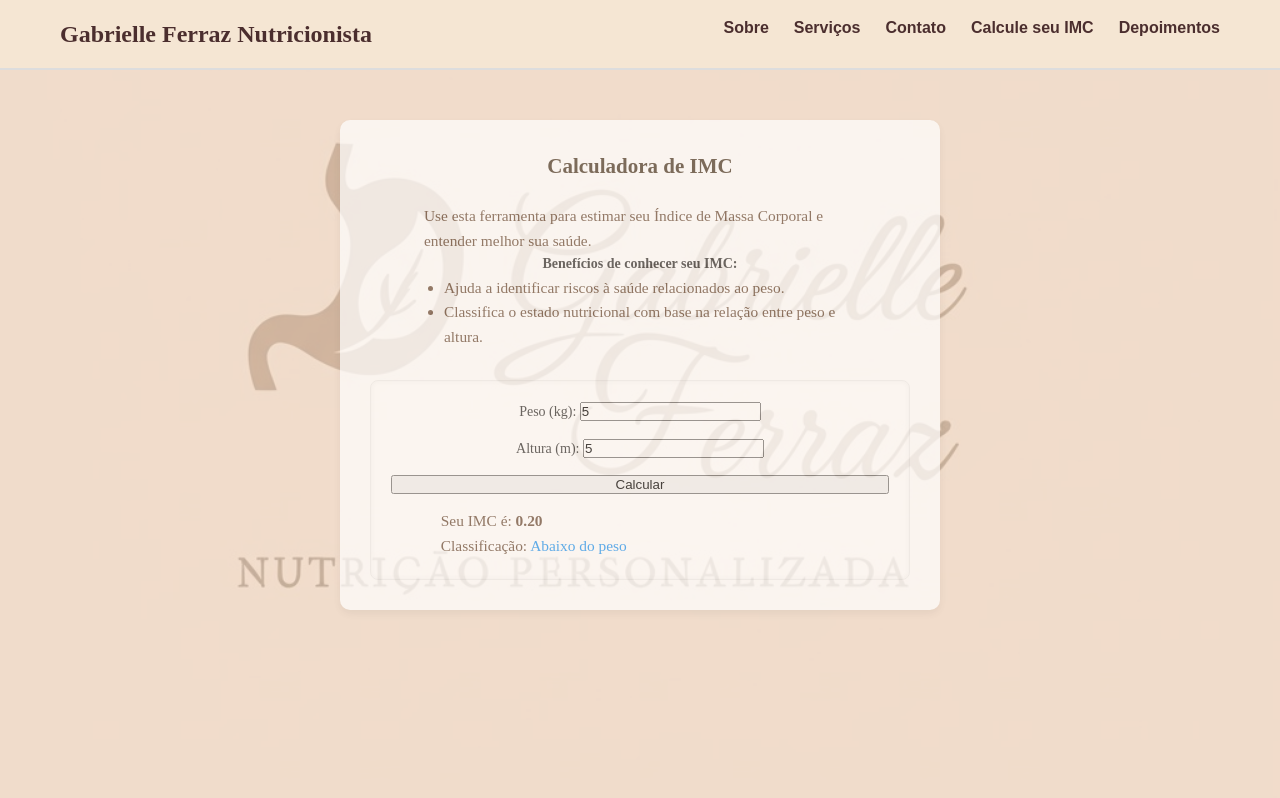
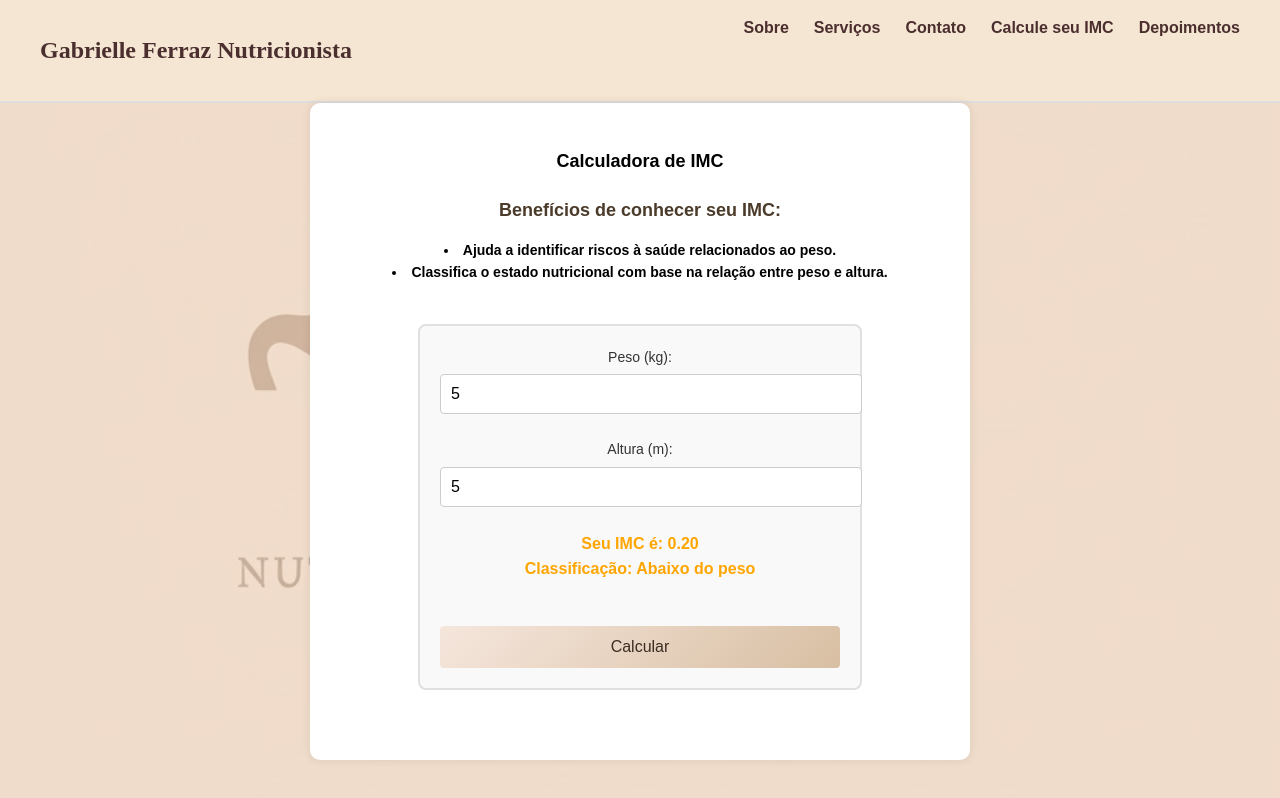
Before and after one commit to MatheusFerraz320/Site-Nutricionista, a plain HTML site: page calculadoraimc.html in a window 1280 px wide. Both pictures are taken after typing "5", "5" into the empty fields and a click on the button "Calcular". Drawn offline with Linux system fonts and the light colour scheme.

Commit message:
melhoria de layou

```diff
--- a/app.js
+++ b/app.js
@@ -1,77 +1,64 @@
-'use strict';;
-// Função para calcular o IMC e exibir o resultado
+
 function calcularIMC() {
-    // Obtém os valores de peso e altura dos campos de input
-    const pesoInput = document.getElementById('peso');
-    const alturaInput = document.getElementById('altura');
-    const resultadoDiv = document.getElementById('resultado');
+  const peso = parseFloat(document.getElementById("peso").value);
+  const altura = parseFloat(document.getElementById("altura").value);
+  const resultado = document.getElementById("resultado");
+  const validacao = document.getElementById("validaçao");
 
-    const peso = parseFloat(pesoInput.value);
-    const altura = parseFloat(alturaInput.value);
+  resultado.textContent = '';
+  resultado.className = 'resultado';
+  validacao.textContent = '';
 
-    // Validação dos dados de entrada
-    if (isNaN(peso) || isNaN(altura) || altura <= 0 || peso <= 0) {
-        resultadoDiv.innerHTML = '<p class="error-message">Por favor, insira valores válidos para peso e altura.</p>';
-        resultadoDiv.className = 'resultado error'; // Adiciona classe para estilização de erro
-        return; // Sai da função se os dados forem inválidos
+  if (isNaN(peso) || isNaN(altura) || peso <= 0 || altura <= 0) {
+    validacao.textContent = "Por favor, insira valores válidos para peso e altura.";
+    return;
   }
 
-    // Cálculo do IMC: peso (kg) / (altura (m) * altura (m))
   const imc = peso / (altura * altura);
+  const imcArredondado = imc.toFixed(2);
+  let classificacao = '';
 
-    // Arredonda o IMC para duas casas decimais
-    const imcArredondado = imc.toFixed(2);
-
-    let classificacao = '';
-    let classeCor = ''; // Classe CSS para a cor da classificação
-
-    // Lógica para classificar o IMC
   if (imc < 18.5) {
     classificacao = 'Abaixo do peso';
-        classeCor = 'abaixo-peso';
+    resultado.classList.add('resultado-abaixo-peso');
   } else if (imc < 24.9) {
     classificacao = 'Peso normal';
-        classeCor = 'peso-normal';
+    resultado.classList.add('resultado-peso-normal');
   } else if (imc < 29.9) {
     classificacao = 'Sobrepeso';
-        classeCor = 'sobrepeso';
+    resultado.classList.add('resultado-sobrepeso');
   } else if (imc < 34.9) {
     classificacao = 'Obesidade Grau I';
-        classeCor = 'obesidade-grau-1';
+    resultado.classList.add('resultado-obesidade-1');
   } else if (imc < 39.9) {
     classificacao = 'Obesidade Grau II';
-        classeCor = 'obesidade-grau-2';
+    resultado.classList.add('resultado-obesidade-2');
   } else {
     classificacao = 'Obesidade Grau III';
-        classeCor = 'obesidade-grau-3';
+    resultado.classList.add('resultado-obesidade-3');
   }
 
-    // Exibe o resultado e a classificação na div 'resultado'
-    resultadoDiv.innerHTML = `
-        <p>Seu IMC é: <strong>${imcArredondado}</strong></p>
-        <p>Classificação: <span class="${classeCor}">${classificacao}</span></p>
+  resultado.innerHTML = `
+    Seu IMC é: <strong>${imcArredondado}</strong><br>
+    Classificação: <span>${classificacao}</span>
   `;
-    resultadoDiv.className = 'resultado success'; // Adiciona classe para estilização de sucesso
+}
+document.getElementById("calcular-btn").addEventListener("click", calcularIMC);
+
+let indiceAtual = 0;
+
+const imagens = [
+  "imagens/Foto1.jpg",
+  "imagens/Foto2.jpg",
+  "imagens/Foto3.jpg",
+  "imagens/Foto4.jpg"
+];
+
+function trocarImagem() {
+  indiceAtual = (indiceAtual + 1) % imagens.length;
+  document.getElementById("dinamicImage").src = imagens[indiceAtual];
 }
 
-// Opcional: Adiciona um listener para o botão de cálculo
-// Isso é uma boa prática para garantir que o script carregue antes de tentar acessar o botão
-document.addEventListener('DOMContentLoaded', () => {
-    const calcularButton = document.getElementById('calcular-btn');
-    if (calcularButton) {
-        calcularButton.addEventListener('click', calcularIMC);
-    }
+window.addEventListener  ("load" , function () {
+  setInterval(trocarImagem, 3000);
 });
-
-const imagens = [
-"Foto1.jpg",
-"Foto2.jpg",
-"Foto3.jpg",
-"Foto4.jpg"
-];
-let indiceatual = 0;
-function trocarImagem  () {
-indiceatual= (indiceatual + 1) % imagens.length;
-document.getElementById ("dinamicImage").src = imagens[indiceatual];
-}
-setInterval (trocarImagem, 3000);
--- a/calculadoraimc.html
+++ b/calculadoraimc.html
@@ -37,7 +37,7 @@
     <!-- Estilos -->
     <link rel="stylesheet" href="style.css" />
   </head>
-  <body>
+  <body class = "slide-in">
     <header>
       <div class="header-container">
         <h1>Gabrielle Ferraz Nutricionista</h1>
@@ -51,15 +51,10 @@
       </div>
     </header>
 
-    <div id="imc-calculator-section" class="imc-section">
-      <h2>Calculadora de IMC</h2>
-      <p>
-        Use esta ferramenta para estimar seu Índice de Massa Corporal e entender
-        melhor sua saúde.
+<div class="imc-section">
+  <h2><strong>Calculadora de IMC</h2>
   </p>
-
-      <div class="imc-benefits">
-        <strong>Benefícios de conhecer seu IMC:</strong>
+    <h3>Benefícios de conhecer seu IMC:</h3>
     <ul>
       <li>Ajuda a identificar riscos à saúde relacionados ao peso.</li>
       <li>
@@ -67,9 +62,7 @@
         altura.
       </li>
     </ul>
-      </div>
-
-      <form class="imc-form-container">
+  <div class="imc-form-container">
     <div class="form-group">
       <label for="peso">Peso (kg):</label>
       <input
@@ -82,7 +75,6 @@
         required
       />
     </div>
-
     <div class="form-group">
       <label for="altura">Altura (m):</label>
       <input
@@ -95,11 +87,15 @@
       />
     </div>
 
+    <!-- Resultado e validação ficam aqui, fora dos campos -->
+    <p id="resultado" class="resultado"></p>
+    <p id="validaçao"></p>
+
     <button type="button" id="calcular-btn">Calcular</button>
-        <div id="resultado" class="resultado-container"></div>
-      </form>
   </div>
-
+</div>
+  </div>
+</div>
     <script src="app.js"></script>
   </body>
 </html>
--- a/style.css
+++ b/style.css
@@ -1,8 +1,16 @@
-/* ===== RESET BÁSICO ===== */
-* {
-  margin: 0;
-  padding: 0;
-  box-sizing: border-box;
+@keyframes slideIn {
+  from {
+    transform: translateX(-100%);
+    opacity: 0;
+  }
+  to {
+    transform: translateX(0);
+    opacity: 1;
+  }
+}
+
+.slide-in {
+  animation: slideIn 2.5s ease-out forwards;
 }
 
 body {
@@ -11,9 +19,8 @@ body {
   color: #333;
 }
 
-/* ===== HEADER ===== */
 header {
-  background: #f5e6d3; /* cor nude */
+  background: #f5e6d3;
   border-bottom: 2px solid #ddd;
 }
 
@@ -23,13 +30,12 @@ header {
   padding: 15px 20px;
   flex-direction: row;
   display: flex;
-  justify-content: space-between; /* título à esquerda, links à direita */
+  justify-content: space-between;
   align-items: left;
   flex-wrap: wrap;
   overflow-x: hidden;
 }
 
-/* Título */
 header h1 {
   font-size: 1.5rem;
   color: #4b2e2e; /* marrom */
@@ -122,7 +128,7 @@ header h1 {
 }
 body {
   font-size: 14px;
-  background-image: url("logo.jpeg"); /* Substitua 'URL_DA_SUA_IMAGEM.jpg' pelo caminho da sua imagem */
+  background-image: url("imagens/logo.jpeg"); /* Substitua 'URL_DA_SUA_IMAGEM.jpg' pelo caminho da sua imagem */
   background-size: cover;
   background-position: center;
   background-repeat: no-repeat;
@@ -201,15 +207,14 @@ body::before {
 
 /* Efeito ao passar o mouse sobre as imagens */
 .depoimentos img:hover {
-  transform: translateY(-5px) scale(1.02); /* Leve "salto" e aumento */
-  box-shadow: 0 12px 25px rgba(0, 0, 0, 0.25); /* Sombra mais intensa */
+  transform: translateY(-5px) scale(1.02);
+  box-shadow: 0 12px 25px rgba(0, 0, 0, 0.25);
 }
 
-/* Responsividade: Ajusta o tamanho das imagens e do container em telas menores */
 @media (max-width: 768px) {
   .depoimentos {
-    padding: 30px 10px; /* Reduz o padding em telas menores */
-    gap: 15px; /* Reduz o espaço entre os elementos */
+    padding: 30px 10px;
+    gap: 15px;
   }
 
   .depoimentos h2 {
@@ -221,94 +226,122 @@ body::before {
   }
 
   .depoimentos img {
-    max-width: 90%; /* Permite que as imagens ocupem mais espaço em telas pequenas */
+    max-width: 90%;
   }
 }
-
 .imc-section {
   max-width: 600px;
-  margin: 50px auto;
+  margin: 0 auto;
   padding: 30px;
-  opacity: 0.7;
-  background-color: #fefefe;
+  background-color: #ffffff;
+  color: #000000;
   border-radius: 10px;
-  box-shadow: 0 4px 10px rgba(0, 0, 0, 0.08);
+  box-shadow: 0 0 10px rgba(0, 0, 0, 0.1);
+  font-family: "Poppins", sans-serif;
   text-align: center;
 }
 
-.imc-section h2 {
-  color: #4b3b2a;
-  margin-bottom: 20px;
+.imc-section h2,
+.imc-section h3 {
+  margin-bottom: 10px;
+  font-size: 18px;
 }
 
 .imc-section p,
 .imc-section ul {
-  font-size: 1.1em;
-  color: #6b4f3c;
-  line-height: 1.6;
-  text-align: left; /* Alinha o texto da descrição e lista à esquerda */
-  margin-left: auto;
-  margin-right: auto;
-  max-width: 80%; /* Para não ocupar 100% da largura, deixando margens */
+  margin-bottom: 20px;
 }
 
 .imc-section ul {
-  list-style: disc;
-  padding-left: 20px;
+  padding-left: 0;
+  list-style-position: inside;
 }
 
-/* Container do formulário IMC para garantir alinhamento em coluna */
 .imc-form-container {
+  max-width: 400px;
+  margin: 40px auto;
+  padding: 20px;
+  border: 2px solid #e0e0e0;
+  border-radius: 8px;
+  background-color: #f9f9f9;
+  font-family: "Poppins", sans-serif;
   display: flex;
   flex-direction: column;
-  gap: 15px; /* Espaço entre os campos */
-  margin-top: 30px;
-  padding: 20px;
-  border: 1px solid #eee;
-  border-radius: 8px;
-  background-color: #fff;
-  box-shadow: inset 0 0 5px rgba(0, 0, 0, 0.05);
+  gap: 12px;
 }
 
-/* Estilo para a div de resultado */
-.resultado-container {
-  margin-top: 20px;
-  padding: 15px;
-  border-radius: 8px;
-  font-size: 1.1em;
-  font-weight: bold;
-  color: #333;
-  text-align: center;
-  background-color: #e9ecef;
-  border: 1px solid #dee2e6;
+.form-group {
+  display: flex;
+  flex-direction: column;
+  margin-bottom: 12px;
 }
 
-/* Estilos para as classificações de IMC (cores) */
-.abaixo-peso {
-  color: #2196f3; /* Azul */
-}
-.peso-normal {
-  color: #4caf50; /* Verde */
-}
-.sobrepeso {
-  color: #ffc107; /* Amarelo */
-}
-.obesidade-grau-1 {
-  color: #ff9800; /* Laranja */
-}
-.obesidade-grau-2 {
-  color: #ff5722; /* Laranja avermelhado */
-}
-.obesidade-grau-3 {
-  color: #f44336; /* Vermelho */
+.form-group label {
+  margin-bottom: 6px;
+  font-weight: 500;
+  color: #333;
 }
 
-/* Mensagem de erro */
-.error-message {
-  color: #dc3545; /* Vermelho */
-  font-weight: normal;
+.input {
+  width: 100%;
+  padding: 10px;
+  border: 1px solid #ccc;
+  border-radius: 4px;
+  font-size: 1rem;
 }
-/* Estilos para o contêiner principal da consulta online */
+
+#calcular-btn {
+  width: 100%;
+  padding: 12px;
+  background: linear-gradient(135deg, #f5e6dc, #d8bfa3);
+  color: #3d2c23;
+  border: none;
+  border-radius: 4px;
+  font-size: 1rem;
+  cursor: pointer;
+  transition: background 0.3s ease;
+}
+
+#calcular-btn:hover {
+  background: linear-gradient(135deg, #e8d4c3, #c7a88e);
+}
+
+#validaçao {
+  color: red;
+  font-size: 0.95rem;
+  margin: 0;
+}
+
+.resultado {
+  font-size: 1rem;
+  font-weight: bold;
+  margin: 0;
+}
+
+.resultado-abaixo-peso {
+  color: orange;
+}
+
+.resultado-peso-normal {
+  color: green;
+}
+
+.resultado-sobrepeso {
+  color: goldenrod;
+}
+
+.resultado-obesidade-1 {
+  color: darkorange;
+}
+
+.resultado-obesidade-2 {
+  color: orangered;
+}
+
+.resultado-obesidade-3 {
+  color: red;
+}
+
 .consulta-online {
   max-width: 800px; /* Largura máxima para centralizar o conteúdo */
   margin: 60px auto; /* Centraliza a div na página com margem superior e inferior */
```
Also changed, not shown: depoimentos.html (+1 -1 lines), index.html (+6 -15 lines), servicos.html (+1 -1 lines), Foto1.jpg (deleted), Foto2.jpg (deleted), Foto3.jpg (deleted), Foto4.jpg (deleted), logo.jpeg (deleted). Lines whose indentation alone changed are shown as unchanged.
